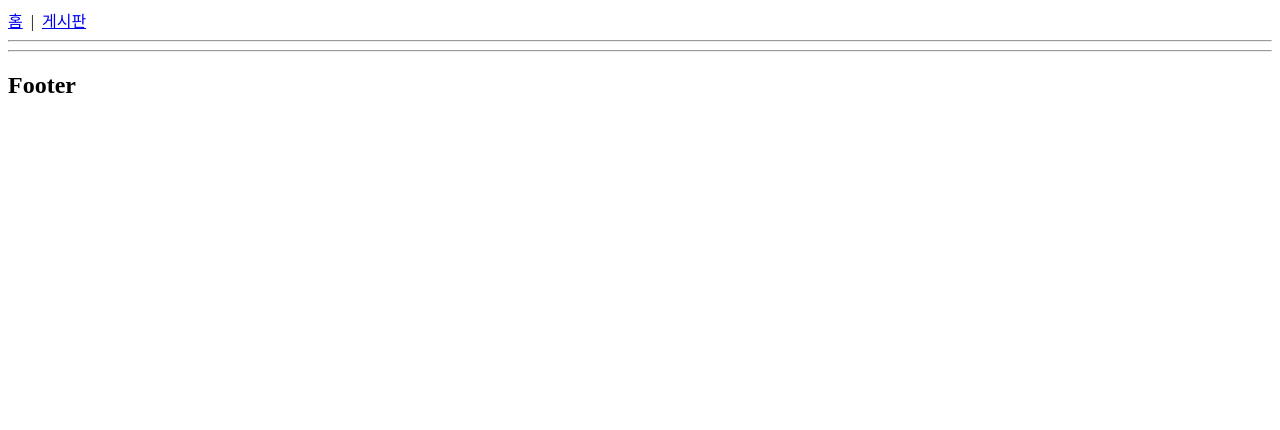
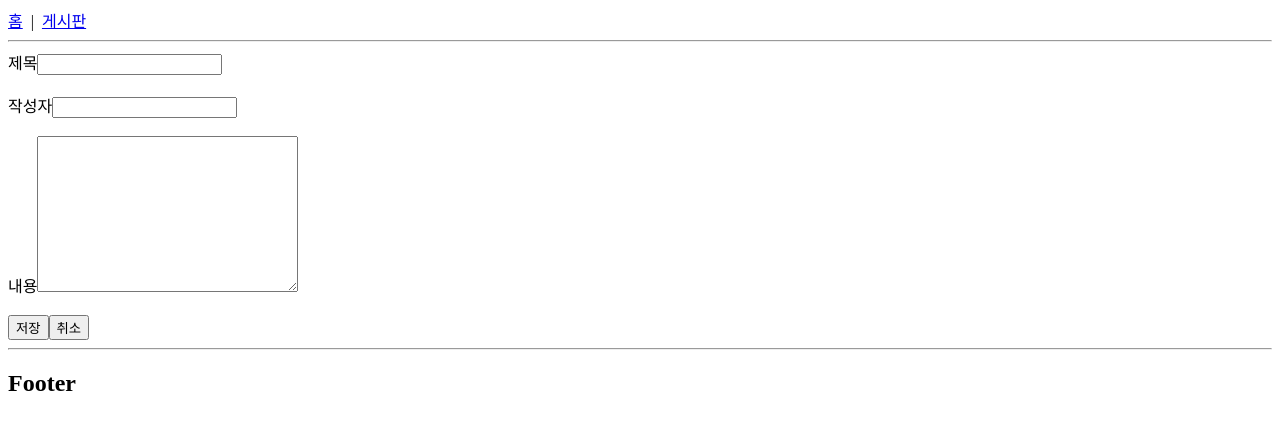
Before and after one commit to sunghoon0029/react_board, a React (Create React App) app in the folder src/main/frontend/: page /write in a window 1280 px wide. Before the commit this address had no page. Shown: the top 430 px of the page. Built offline with nearby package versions, Linux system fonts and the light colour scheme.

Commit message:
feat: BoardWrite, BoardUpdate - 게시글 작성 - 게시글 수정 - 게시글 삭제

```diff
--- a/src/main/frontend/src/App.js
+++ b/src/main/frontend/src/App.js
@@ -1,8 +1,10 @@
 import React from "react";
 import { Route, Routes } from "react-router-dom";
+import Home from "./routes/Home";
 import BoardList from "./routes/BoardList";
-import Home from "./routes/Home";
 import BoardDetail from "./routes/BoardDetail";
+import BoardWrite from "./routes/BoardWrite";
+import BoardUpdate from "./routes/BoardUpdate";
 
 const App = () => {
 
@@ -11,6 +13,8 @@ const App = () => {
       <Route path="/" element={<Home />} />
       <Route path="/board" element={<BoardList />} />
       <Route path="/board/:id" element={<BoardDetail />} />
+      <Route path="/write" element={<BoardWrite />} />
+      <Route path="/update/:id" element={<BoardUpdate />} />
     </Routes>
   );
 }
--- a/src/main/frontend/src/components/Board.js
+++ b/src/main/frontend/src/components/Board.js
@@ -1,13 +1,41 @@
+import axios from "axios";
 import React from "react";
+import { useNavigate } from "react-router-dom";
 
 const Board = ({ id, writer, title, content }) => {
 
+    const navigate = useNavigate();
+
+    const moveToUpdate = () => {
+        navigate('/update/' + id);
+    };
+
+    const deleteBoard = async () => {
+        if (window.confirm('게시글을 삭제하시겠습니까?')) {
+            await axios.delete(`http://localhost:8080/board/delete/${id}`).then((res) => {
+                alert('삭제 완료');
+                navigate('/board');
+            });
+        };
+    };
+
+    const moveToList = () => {
+        navigate('/board');
+    };
+
     return (
         <div>
-            <h2>{title}</h2>
-            <h5>{writer}</h5>
-            <hr />
-            <p>{content}</p>
+            <div>
+                <h2>{title}</h2>
+                <h5>{writer}</h5>
+                <hr />
+                <p>{content}</p>
+            </div>
+            <div>
+                <button onClick={moveToUpdate}>게시글 수정</button>
+                <button onClick={deleteBoard}>게시글 삭제</button>
+                <button onClick={moveToList}>게시글 목록</button>
+            </div>
         </div>
     );
 };
--- a/src/main/frontend/src/routes/BoardList.js
+++ b/src/main/frontend/src/routes/BoardList.js
@@ -1,8 +1,10 @@
 import { useState, useEffect } from "react";
 import axios from "axios";
-import { Link } from "react-router-dom";
+import { Link, useNavigate } from "react-router-dom";
 
 const BoardList = () => {
+
+    const navigate = useNavigate();
 
     const [boardList, setBoardList] = useState([]);
 
@@ -14,18 +16,27 @@ const BoardList = () => {
         console.log(page);
     };
 
+    const moveToWrite = () => {
+        navigate('/write');
+    };
+
     useEffect(() => {
         getBoardList();
     }, []);
 
     return (
+        <div>
             <ul>
-            {boardList.map(board => (
+                {boardList.map((board) => (
                     <li key={board.id}>
                         <Link to={`/board/${board.id}`}>{board.title}</Link>
                     </li>
                 ))}
             </ul>
+            <div>
+                <button onClick={moveToWrite}>게시글 작성</button>
+            </div>
+        </div>
     );
 };
 
--- /dev/null
+++ b/src/main/frontend/src/routes/BoardUpdate.js
@@ -0,0 +1,77 @@
+import axios from "axios";
+import React, { useEffect, useState } from "react";
+import { useNavigate, useParams } from "react-router-dom";
+
+const BoardUpdate = () => {
+
+    const navigate = useNavigate();
+
+    const { id } = useParams();
+
+    const [board, setBoard] = useState({
+        id: 0,
+        writer: '',
+        title: '',
+        content: '',
+    });
+
+    const { writer, title, content } = board;
+
+    const onChange = (event) => {
+        const { value, name } = event.target;
+        setBoard({
+            ...board,
+            [name]: value,
+        });
+    };
+
+    const getBoard = async () => {
+        const res = await axios.get(`http://localhost:8080/board/${id}`);
+        setBoard(res.data);
+    };
+
+    const updateBoard = async () => {
+        await axios.put(`http://localhost:8080/board/update/${id}`, board).then((res) => {
+            alert('수정 완료');
+            navigate('/board/' + id);
+        });
+    };
+
+    const backToDetail = () => {
+        navigate('/board/' + id);
+    };
+
+    useEffect(() => {
+        getBoard();
+    }, []);
+
+    return (
+        <div>
+            <div>
+                <span>제목</span>
+                <input type="text" name="title" value={title} onChange={onChange} />
+            </div>
+            <div>
+                <span>작성자</span>
+                <input type="text" name="writer" value={writer} readOnly={true} />
+            </div>
+            <div>
+                <span>내용</span>
+                <textarea
+                    name="content"
+                    cols="30"
+                    rows="10"
+                    value={content}
+                    onChange={onChange}
+                ></textarea>
+            </div>
+            <br />
+            <div>
+                <button onClick={updateBoard}>수정</button>
+                <button onClick={backToDetail}>취소</button>
+            </div>
+        </div>
+    );
+};
+
+export default BoardUpdate;
--- /dev/null
+++ b/src/main/frontend/src/routes/BoardWrite.js
@@ -0,0 +1,67 @@
+import axios from "axios";
+import React, { useState } from "react";
+import { useNavigate } from "react-router-dom";
+
+const BoardWrite = () => {
+
+    const navigate = useNavigate();
+
+    const [board, setBoard] = useState({
+        writer: '',
+        title: '',
+        content: '',
+    });
+
+    const { writer, title, content } = board;
+
+    const onChange = (event) => {
+        const { value, name } = event.target;
+        setBoard({
+            ...board,
+            [name]: value,
+        });
+    };
+
+    const saveBoard = async () => {
+        await axios.post('http://localhost:8080/board/save', board).then((res) => {
+            alert('작성 완료');
+            navigate('/board');
+        });
+    };
+
+    const backToList = () => {
+        navigate('/board');
+    };
+
+    return (
+        <div>
+            <div>
+                <span>제목</span>
+                <input type="text" name="title" value={title} onChange={onChange} />
+            </div>
+            <br />
+            <div>
+                <span>작성자</span>
+                <input type="text" name="writer" value={writer} onChange={onChange} />
+            </div>
+            <br />
+            <div>
+                <span>내용</span>
+                <textarea
+                    name="content"
+                    cols="30"
+                    rows="10"
+                    value={content}
+                    onChange={onChange}
+                ></textarea>
+            </div>
+            <br />
+            <div>
+                <button onClick={saveBoard}>저장</button>
+                <button onClick={backToList}>취소</button>
+            </div>
+        </div>
+    );
+};
+
+export default BoardWrite;
```
Lines whose indentation alone changed are shown as unchanged.
